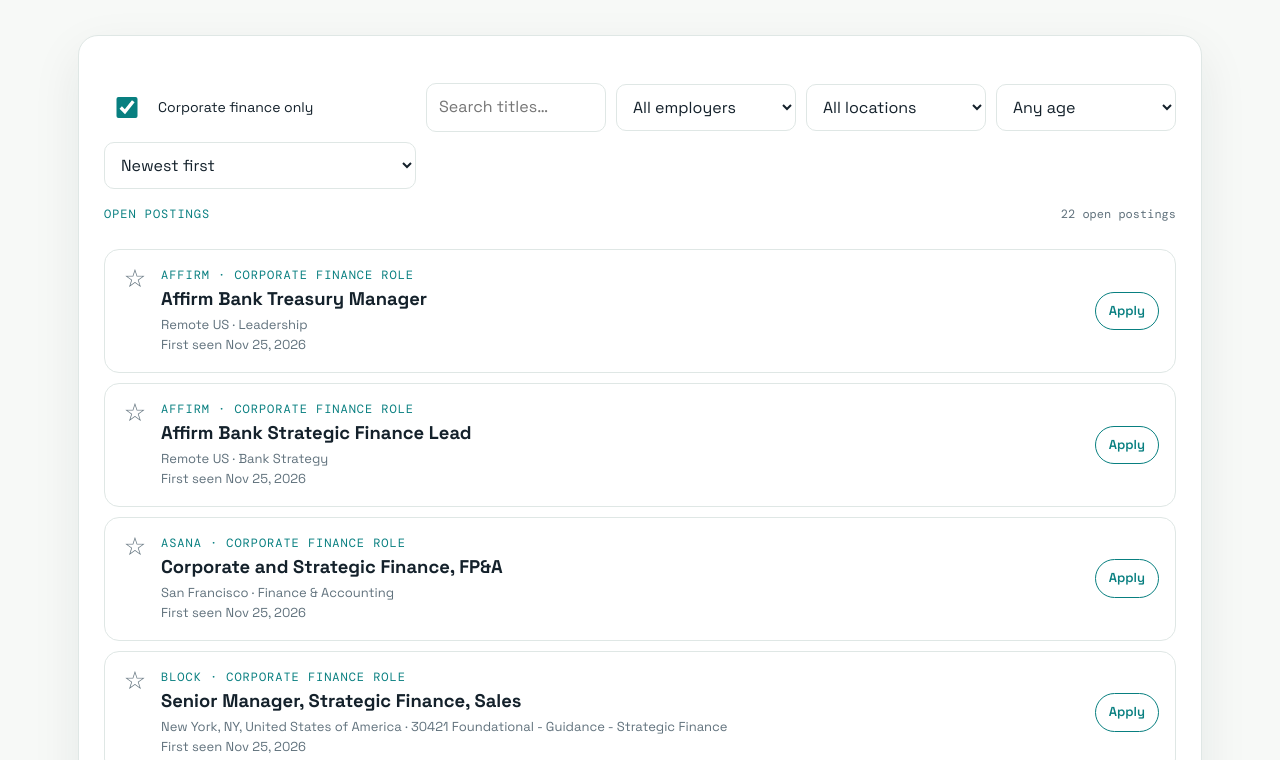
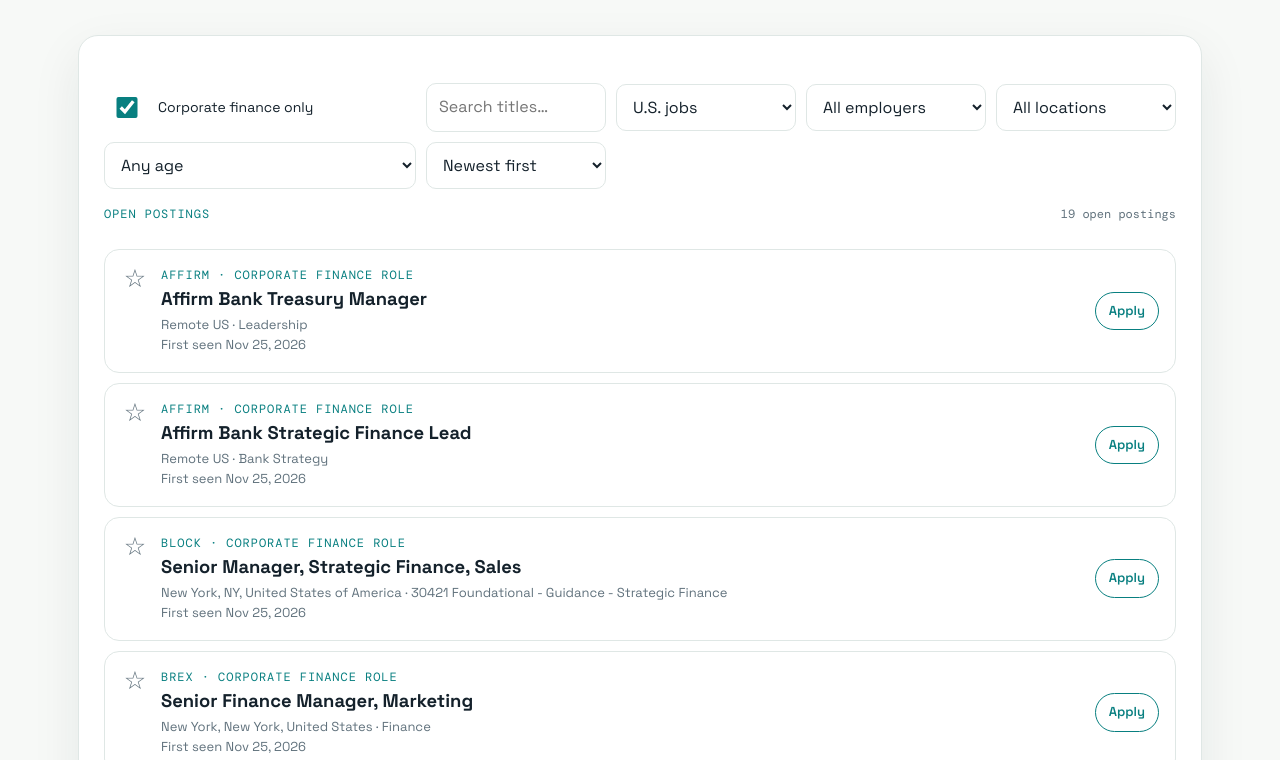
Before and after one commit to samaramp77/job-watcher, a plain HTML site: page browse.html in a window 1280 px wide. Shown: the part 406-1166 px from the top of the page. Drawn offline with nearby package versions, Linux system fonts and the light colour scheme.

Commit message:
Add U.S. Arkansas and Texas job views

```diff
--- a/app.js
+++ b/app.js
@@ -42,6 +42,16 @@ function escapeHTML(value) {
 
 function isRole(row) { return row.in_role === "true"; }
 function isOpen(row) { return row.status === "open"; }
+const US_REGION_RE = /\b(?:u\.?s\.?a?\.?|united states|remote\s*(?:-|,)?\s*us|alabama|alaska|arizona|arkansas|california|colorado|connecticut|delaware|florida|georgia|hawaii|idaho|illinois|indiana|iowa|kansas|kentucky|louisiana|maine|maryland|massachusetts|michigan|minnesota|mississippi|missouri|montana|nebraska|nevada|new hampshire|new jersey|new mexico|new york|north carolina|north dakota|ohio|oklahoma|oregon|pennsylvania|rhode island|south carolina|south dakota|tennessee|texas|utah|vermont|virginia|washington|west virginia|wisconsin|wyoming|ak|al|ar|az|ca|co|ct|de|fl|ga|hi|ia|id|il|in|ks|ky|la|ma|md|me|mi|mn|mo|ms|mt|nc|nd|ne|nh|nj|nm|nv|ny|oh|ok|or|pa|ri|sc|sd|tn|tx|ut|va|vt|wa|wi|wv|wy)\b/i;
+const ARKANSAS_REGION_RE = /\b(?:ar|arkansas)\b|little rock|bentonville|fayetteville|springdale|rogers|jonesboro|fort smith/i;
+const TEXAS_REGION_RE = /\b(?:tx|texas)\b|austin|dallas|houston|san antonio|fort worth|plano|frisco|irving|round rock|arlington|mckinney|el paso|waco|lubbock|richardson|the woodlands/i;
+function inRegion(row, region) {
+  const location = row.location || "";
+  if (!region) return true;
+  if (region === "arkansas") return ARKANSAS_REGION_RE.test(location);
+  if (region === "texas") return TEXAS_REGION_RE.test(location);
+  return US_REGION_RE.test(location);
+}
 function today() { return (DATA.status?.run_time || "").slice(0, 10); }
 function formatDate(value) {
   if (!value) return "—";
@@ -106,6 +116,7 @@ function renderIndex() {
 
 function renderBrowse() {
   const roleOnly = document.querySelector("#role-switch")?.checked ?? true;
+  const region = document.querySelector("#region-filter")?.value || "us";
   const employer = document.querySelector("#employer-filter")?.value || "";
   const location = document.querySelector("#location-filter")?.value || "";
   const age = document.querySelector("#days-filter")?.value || "all";
@@ -113,6 +124,7 @@ function renderBrowse() {
   const sortDirection = document.querySelector("#sort-order")?.value || "newest";
   let rows = DATA.rows.filter(isOpen);
   if (roleOnly) rows = rows.filter(isRole);
+  rows = rows.filter((row) => inRegion(row, region));
   if (employer) rows = rows.filter((row) => row.employer === employer);
   if (location) rows = rows.filter((row) => row.location === location);
   if (search) rows = rows.filter((row) => row.title.toLowerCase().includes(search));
@@ -182,7 +194,7 @@ function renderMarket() {
 
 function wireBrowse() {
   fillFilters();
-  ["role-switch", "employer-filter", "location-filter", "days-filter", "title-search", "sort-order"].forEach((id) => document.querySelector(`#${id}`)?.addEventListener("input", renderBrowse));
+  ["role-switch", "region-filter", "employer-filter", "location-filter", "days-filter", "title-search", "sort-order"].forEach((id) => document.querySelector(`#${id}`)?.addEventListener("input", renderBrowse));
   renderBrowse();
 }
 
--- a/browse.html
+++ b/browse.html
@@ -7,7 +7,7 @@
 <body data-page="browse">
   <header class="site-header"><nav class="nav"><a class="brand" href="index.html"><span class="brand-mark">JW</span><span>Job watcher</span></a><div class="nav-links"><a class="nav-link" data-page="index" href="index.html">Today</a><a class="nav-link" data-page="browse" href="browse.html">Browse</a><a class="nav-link" data-page="market" href="market.html">Market</a></div></nav></header>
   <main class="main"><section class="hero"><div><div class="eyebrow">The living corporate-finance board</div><h1>Find the openings worth a closer look.</h1><p>Start with corporate-finance and FP&amp;A roles, switch to all postings when you want the full employer picture, keep a shortlist in this browser, and follow each posting back to the employer.</p></div><div class="last-run" data-last-run>Loading latest run…</div></section>
-    <section class="panel"><div class="toolbar"><label class="switch-field"><input id="role-switch" type="checkbox" checked> Corporate finance only</label><input class="field search" id="title-search" type="search" placeholder="Search titles…" aria-label="Search titles"><select class="field" id="employer-filter" aria-label="Filter by employer"><option value="">All employers</option></select><select class="field" id="location-filter" aria-label="Filter by location"><option value="">All locations</option></select><select class="field" id="days-filter" aria-label="Filter by days open"><option value="all">Any age</option><option value="0-7">0–7 days</option><option value="8-30">8–30 days</option><option value="31+">31+ days</option></select><select class="field" id="sort-order" aria-label="Sort by first seen"><option value="newest">Newest first</option><option value="oldest">Oldest first</option></select></div><div class="browse-meta"><div class="eyebrow">Open postings</div><p data-browse-count>Loading…</p></div><div class="posting-list" data-browse-list></div></section>
+    <section class="panel"><div class="toolbar"><label class="switch-field"><input id="role-switch" type="checkbox" checked> Corporate finance only</label><input class="field search" id="title-search" type="search" placeholder="Search titles…" aria-label="Search titles"><select class="field" id="region-filter" aria-label="Focus by region"><option value="us">U.S. jobs</option><option value="arkansas">Arkansas</option><option value="texas">Texas</option><option value="">All regions</option></select><select class="field" id="employer-filter" aria-label="Filter by employer"><option value="">All employers</option></select><select class="field" id="location-filter" aria-label="Filter by exact location"><option value="">All locations</option></select><select class="field" id="days-filter" aria-label="Filter by days open"><option value="all">Any age</option><option value="0-7">0–7 days</option><option value="8-30">8–30 days</option><option value="31+">31+ days</option></select><select class="field" id="sort-order" aria-label="Sort by first seen"><option value="newest">Newest first</option><option value="oldest">Oldest first</option></select></div><div class="browse-meta"><div class="eyebrow">Open postings</div><p data-browse-count>Loading…</p></div><div class="posting-list" data-browse-list></div></section>
   </main>
   <footer class="site-footer">Stars are saved only in this browser, so your shortlist stays private and survives reloads.</footer>
   <script src="app.js"></script>
```
Also changed, not shown: 1 other file.
